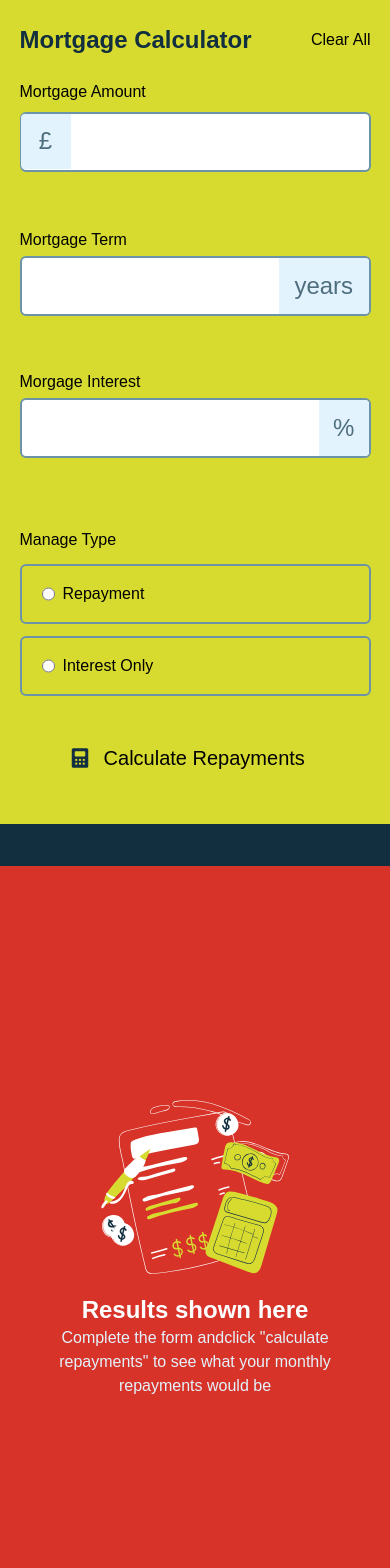
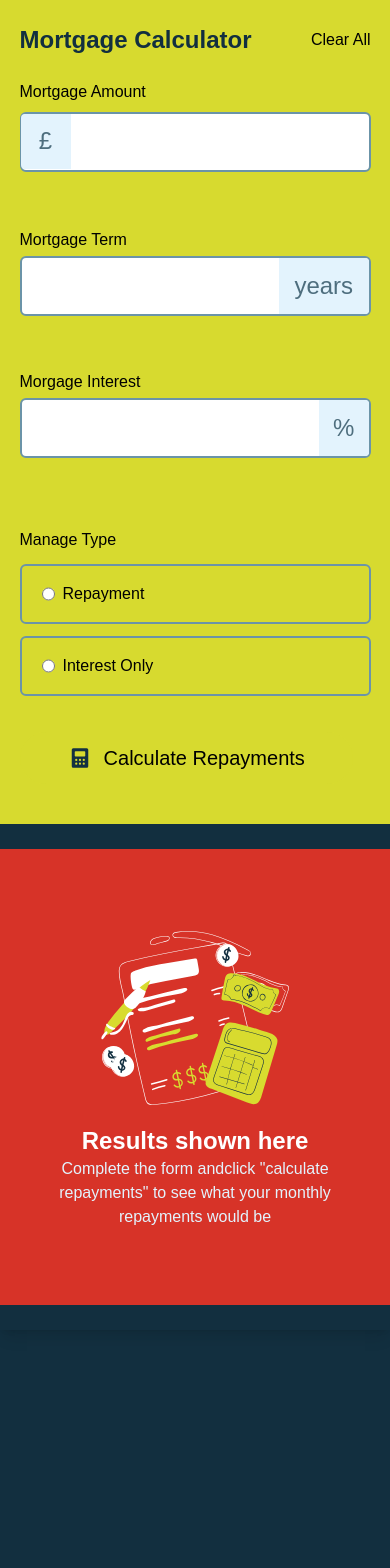
Before and after one commit to Maobugichi/mortgage, a React (Vite) app: page / in a window 390 px wide. Shown: the top 1568 px of the page. Built offline with nearby package versions, Linux system fonts and the light colour scheme.

Commit message:
initial commit5

```diff
--- a/src/components/Results.jsx
+++ b/src/components/Results.jsx
@@ -9,7 +9,7 @@ export default function Result({result,isMortgage,isRepaid}) {
 
 
    return(
-    <div className="bg-slate-900 lg:w-[48%] w-full lg:h-auto lg:min-h-[115vh] h-auto min-h-[100vh] lg:rounded-bl-[100px] lg:rounded-tr-3xl lg:rounded-br-3xl grid items-center lg:block">
+    <div className="bg-slate-900 lg:w-[48%] w-full lg:h-auto lg:min-h-[115vh] h-auto min-h-[60vh] lg:rounded-bl-[100px] lg:rounded-tr-3xl lg:rounded-br-3xl grid items-center lg:block">
         {Object.values(result).length == 2 && isRepaid ?
         <div className="lg:h-[90vh]  mt-5 h-[90%] w-[90%] mx-auto flex flex-col gap-4">
           <h3 className="text-xl font-semibold text-white ">Your results</h3>
```
